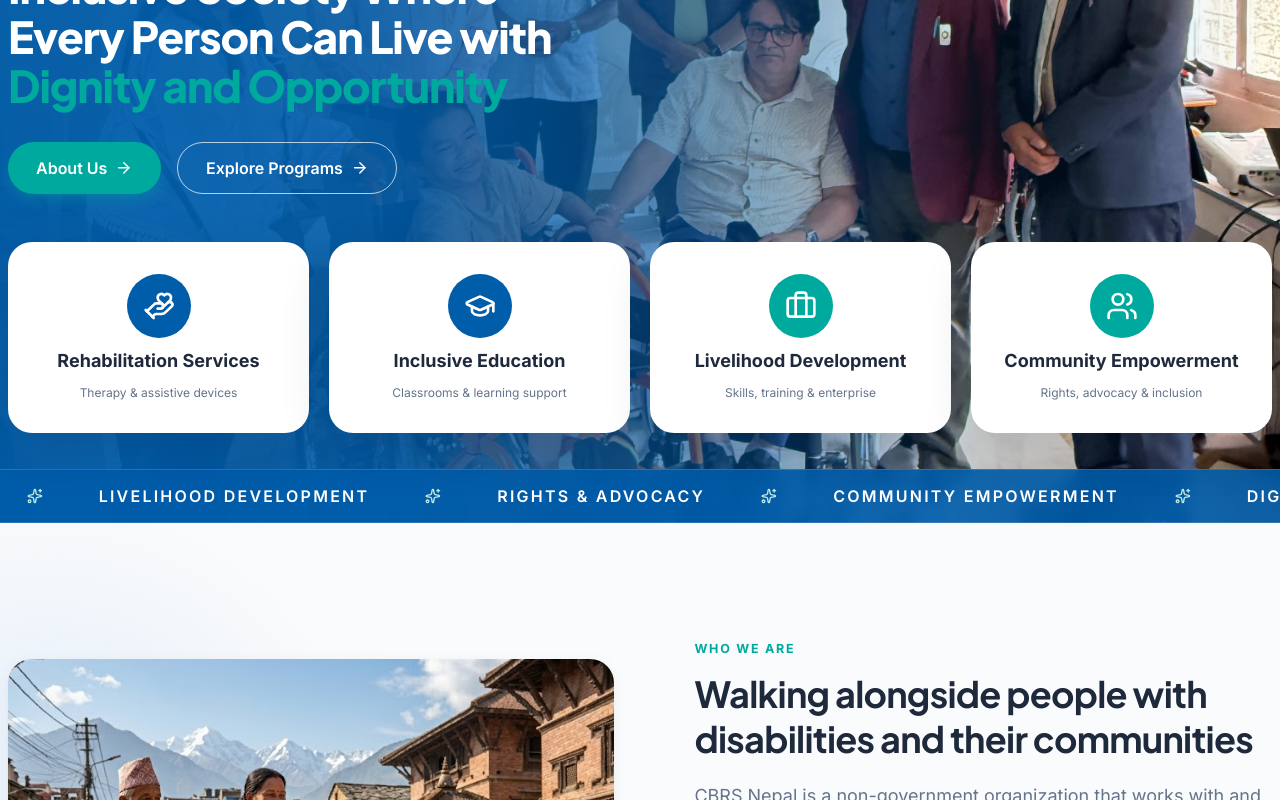
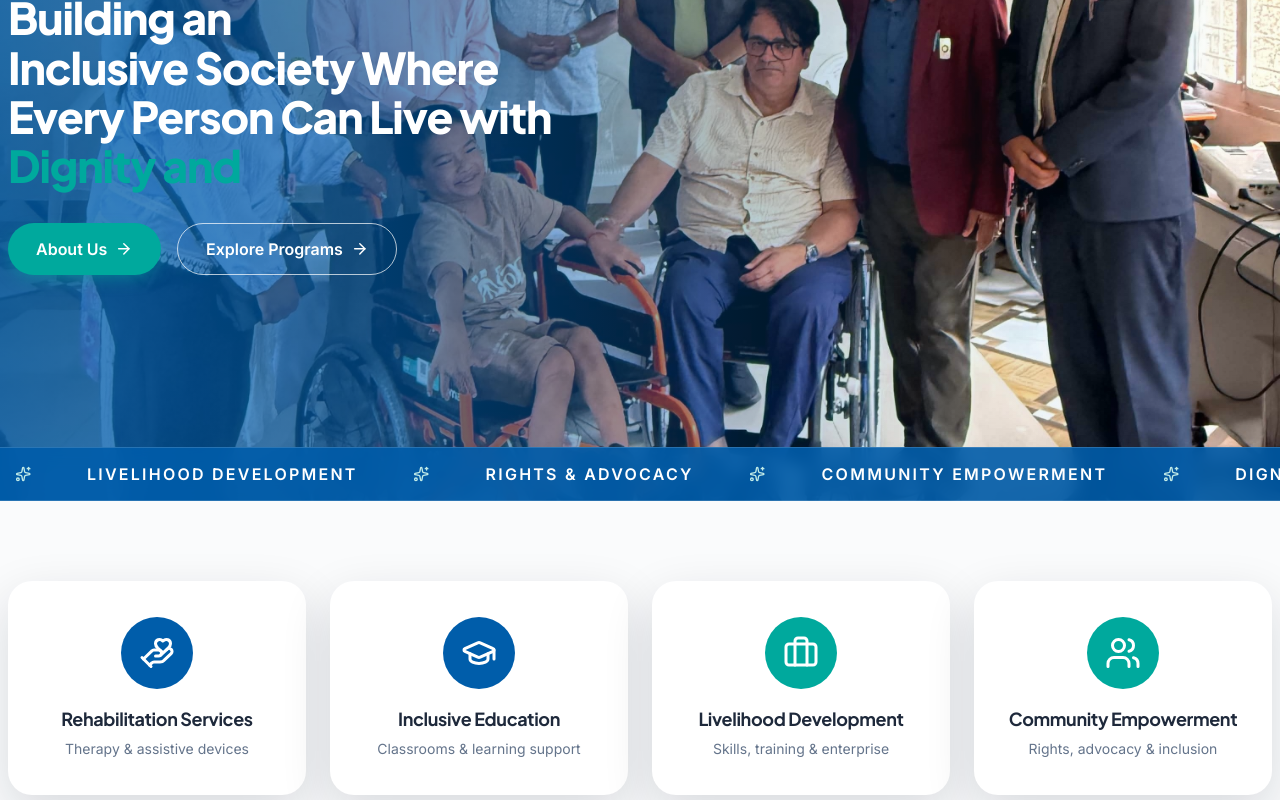
Before and after one commit to Anupamsubedi1/CBRS_WEBSITE, a Next.js app: page / in a window 1280 px wide. Shown: the part 300-1100 px from the top of the page. Built offline with nearby package versions, Linux system fonts and the light colour scheme.

Commit message:
modified

```diff
--- a/app/globals.css
+++ b/app/globals.css
@@ -192,10 +192,10 @@
   .hero-overlay-x {
     background: linear-gradient(
       90deg,
-      rgba(0, 93, 170, 0.96) 0%,
-      rgba(0, 93, 170, 0.9) 30%,
-      rgba(0, 93, 170, 0.58) 55%,
-      rgba(0, 93, 170, 0.18) 75%,
+      rgba(0, 93, 170, 0.82) 0%,
+      rgba(0, 93, 170, 0.64) 30%,
+      rgba(0, 93, 170, 0.32) 55%,
+      rgba(0, 93, 170, 0.08) 75%,
       transparent 100%
     );
   }
@@ -203,9 +203,9 @@
   .hero-overlay-y {
     background: linear-gradient(
       180deg,
-      rgba(0, 93, 170, 0.92) 0%,
-      rgba(0, 93, 170, 0.82) 45%,
-      rgba(0, 93, 170, 0.8) 100%
+      rgba(0, 93, 170, 0.78) 0%,
+      rgba(0, 93, 170, 0.58) 45%,
+      rgba(0, 93, 170, 0.55) 100%
     );
   }
   /* Solid brand-primary fallback shown if the hero photo is unavailable */
@@ -249,4 +249,19 @@
   .cta-pulse:hover {
     animation-play-state: paused;
   }
+
+  /* Blinking caret for the looping typewriter effect (inherits text colour). */
+  @keyframes caret-blink {
+    0%, 100% { opacity: 1; }
+    50% { opacity: 0; }
+  }
+  .typewriter-caret {
+    display: inline-block;
+    width: 0.07em;
+    height: 1em;
+    margin-left: 0.08em;
+    background: currentColor;
+    vertical-align: -0.1em;
+    animation: caret-blink 1s step-end infinite;
+  }
 }
--- a/app/page.tsx
+++ b/app/page.tsx
@@ -1,4 +1,5 @@
 import { Hero } from "@/components/home/hero";
+import { ServicePillars } from "@/components/home/service-pillars";
 import { AboutStrip } from "@/components/home/about-strip";
 import { ThemesSection } from "@/components/home/themes-section";
 import { FeaturedPrograms } from "@/components/home/featured-programs";
@@ -9,6 +10,7 @@ export default function HomePage() {
   return (
     <>
       <Hero />
+      <ServicePillars />
       <AboutStrip />
       <ThemesSection />
       <FeaturedPrograms />
--- a/components/home/hero.tsx
+++ b/components/home/hero.tsx
@@ -2,44 +2,11 @@
 
 import Image from "next/image";
 import { motion, useReducedMotion } from "framer-motion";
-import {
-  HandHeart,
-  GraduationCap,
-  Briefcase,
-  Users,
-  ArrowRight,
-} from "lucide-react";
+import { ArrowRight } from "lucide-react";
 import { Container } from "@/components/shared/container";
 import { Button } from "@/components/ui/button";
+import { Typewriter } from "@/components/shared/typewriter";
 import { Marquee } from "@/components/home/marquee";
-
-/** Four service cards — icon tint matches the reference (2 blue, 2 teal). */
-const pillars = [
-  {
-    icon: HandHeart,
-    label: "Rehabilitation Services",
-    desc: "Therapy & assistive devices",
-    tint: "bg-primary",
-  },
-  {
-    icon: GraduationCap,
-    label: "Inclusive Education",
-    desc: "Classrooms & learning support",
-    tint: "bg-primary",
-  },
-  {
-    icon: Briefcase,
-    label: "Livelihood Development",
-    desc: "Skills, training & enterprise",
-    tint: "bg-accent",
-  },
-  {
-    icon: Users,
-    label: "Community Empowerment",
-    desc: "Rights, advocacy & inclusion",
-    tint: "bg-accent",
-  },
-];
 
 export function Hero() {
   const reduce = useReducedMotion();
@@ -55,40 +22,32 @@ export function Hero() {
         };
 
   return (
-    /* The hero fills exactly the viewport below the header (never taller): copy,
-       service cards AND the marquee all sit within one screen on landing. */
+    /* The hero fills exactly the viewport below the header (never taller).
+       The service cards now live in their own section just below the hero. */
     <section className="relative isolate flex min-h-[calc(100svh-var(--header-h))] w-full flex-col overflow-hidden">
       {/* ---- Background layers ---- */}
       {/* 1 · Brand-primary fallback (shown if the photo is unavailable) */}
       <div className="hero-fallback absolute inset-0 -z-30" aria-hidden="true" />
       {/* 2 · Hero photograph — optimized, object-fit: cover, focal point on subject */}
       <Image
-        src="/CBRS_HERO.jpeg"
+        src="/cbrs_heroone.jpeg"
         alt="A CBRS Nepal facilitator supporting a smiling boy who uses a wheelchair, surrounded by community members in a Nepali village"
         fill
         priority
         sizes="100vw"
         className="-z-20 object-cover"
-        style={{ objectPosition: "72% center" }}
+        style={{ objectPosition: "50% 38%" }}
       />
       {/* 3 · Brand-primary overlay — vertical on mobile, left→right fade on desktop */}
       <div className="hero-overlay-y absolute inset-0 -z-10 lg:hidden" aria-hidden="true" />
       <div className="hero-overlay-x absolute inset-0 -z-10 hidden lg:block" aria-hidden="true" />
 
-      {/* ---- Content: copy centred so navbar→copy gap equals copy→cards gap ---- */}
-      <Container className="relative z-10 flex flex-1 flex-col gap-10 pb-7 pt-10 sm:gap-12 lg:pb-9">
-        <div className="flex flex-1 flex-col justify-center">
+      {/* ---- Content: copy vertically centred ---- */}
+      <Container className="relative z-10 flex flex-1 flex-col justify-center pb-8 pt-10">
         <div className="max-w-[44rem]">
-            <motion.span
-              {...rise(0)}
-              className="inline-flex items-center rounded-full bg-accent px-4 py-2 text-sm font-semibold text-white shadow-md"
-            >
-              Working with and for people with disability and development in Nepal
-            </motion.span>
-
           <motion.h1
             {...rise(0.08)}
-              className="mt-6 font-extrabold leading-[1.12] tracking-tight text-white text-[clamp(1.75rem,4vw,2.75rem)]"
+            className="font-extrabold leading-[1.12] tracking-tight text-white text-[clamp(1.75rem,4vw,2.75rem)]"
           >
             Building an{" "}
             <br className="hidden sm:block" />
@@ -96,7 +55,7 @@ export function Hero() {
             <br className="hidden sm:block" />
             Every Person Can Live with{" "}
             <br className="hidden sm:block" />
-              <span className="text-accent">Dignity and Opportunity</span>
+            <Typewriter text="Dignity and Opportunity" className="text-accent" />
           </motion.h1>
 
           <motion.div
@@ -111,31 +70,6 @@ export function Hero() {
             </Button>
           </motion.div>
         </div>
-        </div>
-
-        {/* Service cards — mobile-first: 2 cols on phones, 4 across from lg.
-            Each shows a short one-line description below the label. */}
-        <motion.ul
-          {...rise(0.3)}
-          className="grid grid-cols-2 gap-3.5 sm:gap-4 lg:grid-cols-4 lg:gap-5"
-        >
-          {pillars.map(({ icon: Icon, label, desc, tint }) => (
-            <li
-              key={label}
-              className="flex flex-col items-center gap-2.5 rounded-2xl bg-white px-4 py-6 text-center shadow-float sm:gap-3 sm:py-7 lg:rounded-3xl lg:px-5 lg:py-8"
-            >
-              <span
-                className={`grid size-12 place-items-center rounded-full ${tint} text-white sm:size-14 lg:size-16`}
-              >
-                <Icon className="size-6 sm:size-7 lg:size-8" aria-hidden="true" />
-              </span>
-              <span className="text-sm font-bold leading-tight text-foreground sm:text-base lg:text-lg">
-                {label}
-              </span>
-              <span className="text-xs leading-snug text-muted">{desc}</span>
-            </li>
-          ))}
-        </motion.ul>
       </Container>
 
       {/* Marquee — part of the hero so it's visible on landing */}
--- /dev/null
+++ b/components/home/service-pillars.tsx
@@ -0,0 +1,58 @@
+import { HandHeart, GraduationCap, Briefcase, Users } from "lucide-react";
+import { Container } from "@/components/shared/container";
+import { StaggerGroup, StaggerItem } from "@/components/shared/reveal";
+
+/** The four headline services — icon tint matches the brand (2 blue, 2 teal). */
+const pillars = [
+  {
+    icon: HandHeart,
+    label: "Rehabilitation Services",
+    desc: "Therapy & assistive devices",
+    tint: "bg-primary",
+  },
+  {
+    icon: GraduationCap,
+    label: "Inclusive Education",
+    desc: "Classrooms & learning support",
+    tint: "bg-primary",
+  },
+  {
+    icon: Briefcase,
+    label: "Livelihood Development",
+    desc: "Skills, training & enterprise",
+    tint: "bg-accent",
+  },
+  {
+    icon: Users,
+    label: "Community Empowerment",
+    desc: "Rights, advocacy & inclusion",
+    tint: "bg-accent",
+  },
+];
+
+/** Standalone "what we offer" band directly below the hero. */
+export function ServicePillars() {
+  return (
+    <section className="bg-background py-16 lg:py-20" aria-label="Our core services">
+      <Container>
+        <StaggerGroup className="grid grid-cols-2 gap-4 sm:gap-5 lg:grid-cols-4 lg:gap-6">
+          {pillars.map(({ icon: Icon, label, desc, tint }) => (
+            <StaggerItem key={label} className="h-full">
+              <div className="group flex h-full flex-col items-center gap-4 rounded-3xl bg-surface px-5 py-9 text-center shadow-float transition-all duration-300 hover:-translate-y-1.5 hover:shadow-card-hover">
+                <span
+                  className={`grid size-16 place-items-center rounded-full ${tint} text-white transition-transform duration-300 group-hover:scale-110 lg:size-[4.5rem]`}
+                >
+                  <Icon className="size-8 lg:size-9" aria-hidden="true" />
+                </span>
+                <div>
+                  <h3 className="text-lg font-bold text-foreground">{label}</h3>
+                  <p className="mt-1.5 text-sm text-muted">{desc}</p>
+                </div>
+              </div>
+            </StaggerItem>
+          ))}
+        </StaggerGroup>
+      </Container>
+    </section>
+  );
+}
--- /dev/null
+++ b/components/shared/typewriter.tsx
@@ -0,0 +1,68 @@
+"use client";
+
+import * as React from "react";
+import { useReducedMotion } from "framer-motion";
+
+interface TypewriterProps {
+  text: string;
+  className?: string;
+  /** ms per character while typing */
+  typeSpeed?: number;
+  /** ms per character while deleting */
+  deleteSpeed?: number;
+  /** pause once fully typed (ms) */
+  holdAfterType?: number;
+  /** pause once fully deleted (ms) */
+  holdAfterDelete?: number;
+}
+
+/**
+ * Loops a typewriter effect: types the text out, holds, deletes, and repeats,
+ * with a blinking caret. Users who prefer reduced motion get the static text.
+ */
+export function Typewriter({
+  text,
+  className,
+  typeSpeed = 95,
+  deleteSpeed = 45,
+  holdAfterType = 1800,
+  holdAfterDelete = 600,
+}: TypewriterProps) {
+  const reduce = useReducedMotion();
+  const [count, setCount] = React.useState(0);
+  const [deleting, setDeleting] = React.useState(false);
+
+  React.useEffect(() => {
+    if (reduce) return;
+
+    let delay: number;
+    if (!deleting) {
+      delay = count < text.length ? typeSpeed : holdAfterType;
+    } else {
+      delay = count > 0 ? deleteSpeed : holdAfterDelete;
+    }
+
+    const id = setTimeout(() => {
+      if (!deleting) {
+        if (count < text.length) setCount((c) => c + 1);
+        else setDeleting(true);
+      } else {
+        if (count > 0) setCount((c) => c - 1);
+        else setDeleting(false);
+      }
+    }, delay);
+
+    return () => clearTimeout(id);
+  }, [count, deleting, reduce, text, typeSpeed, deleteSpeed, holdAfterType, holdAfterDelete]);
+
+  if (reduce) {
+    return <span className={className}>{text}</span>;
+  }
+
+  return (
+    <span className={className} aria-label={text}>
+      <span aria-hidden="true">{text.slice(0, count)}</span>
+      <span className="typewriter-caret" aria-hidden="true" />
+    </span>
+  );
+}
```
Also changed, not shown: public/CBRS_HERO.jpeg (deleted), public/cbrs_heroone.jpeg (added). Lines whose indentation alone changed are shown as unchanged.
